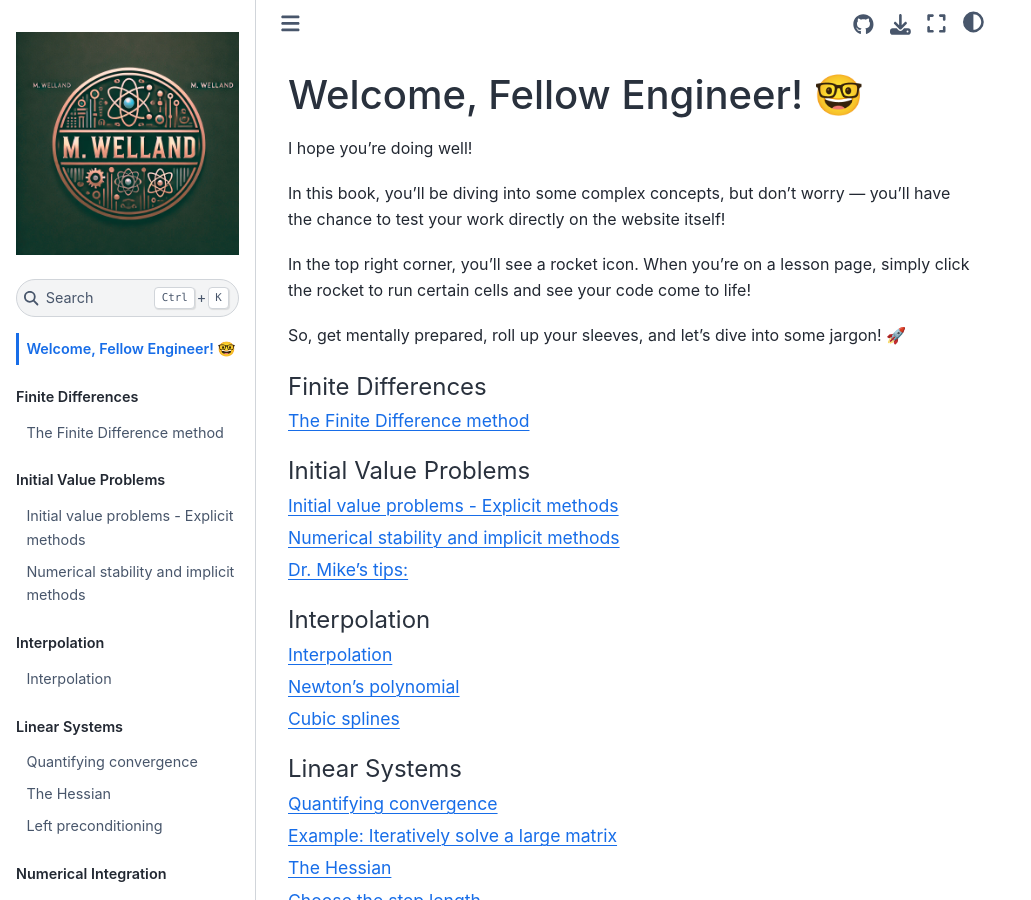
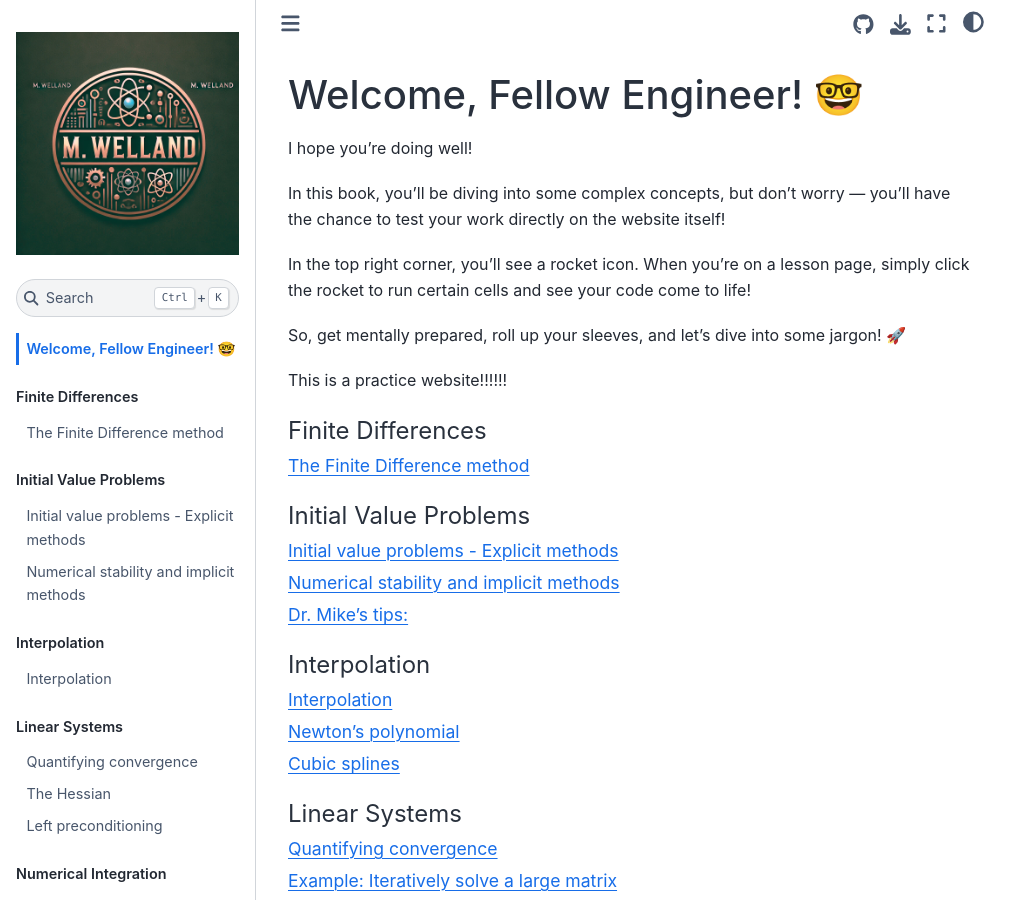
Before and after one commit to MalikL123/BackUpWebsite.github.io, a Jupyter Book: the page built from intro.md, in a window 1280 px wide and 900 px high. Shown: the whole window, without its empty margins (0-1031 px from the left). Built offline with Jupyter Book 1.0.4 settings and Sphinx 7.4.7 and the Sphinx Book theme 1.1.4, drawn with Linux system fonts in a browser that asks for light colours; pages that are not in the unit, such as notebooks, are missing from menus.

Commit message:
Update intro.md

````diff
--- a/intro.md
+++ b/intro.md
@@ -8,6 +8,7 @@ In the top right corner, you’ll see a rocket icon. When you're on a lesson pag
 
 So, get mentally prepared, roll up your sleeves, and let's dive into some jargon! 🚀
 
+This is a practice website!!!!!!
 
 ```{tableofcontents}
 ```
````
